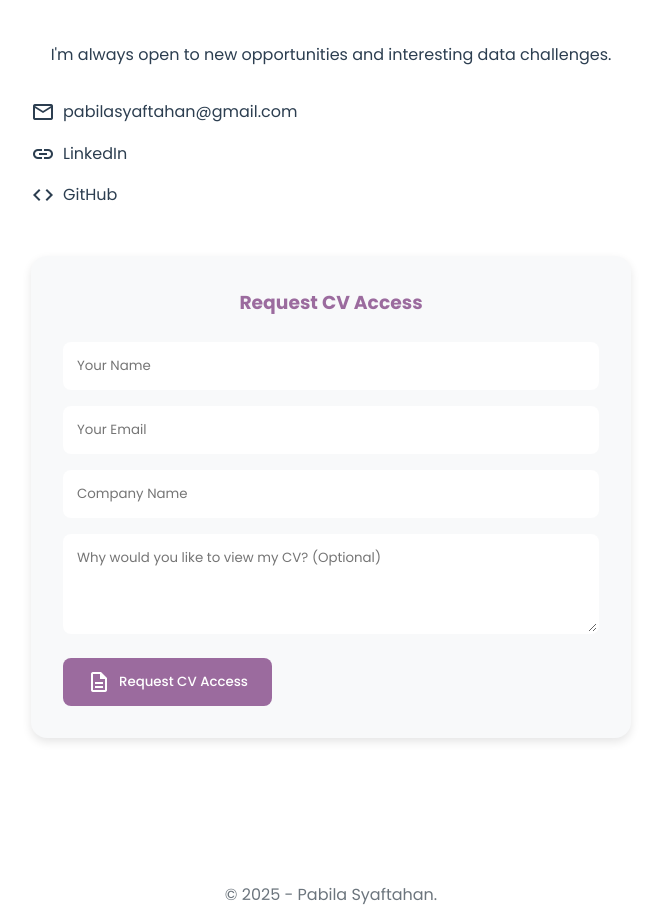
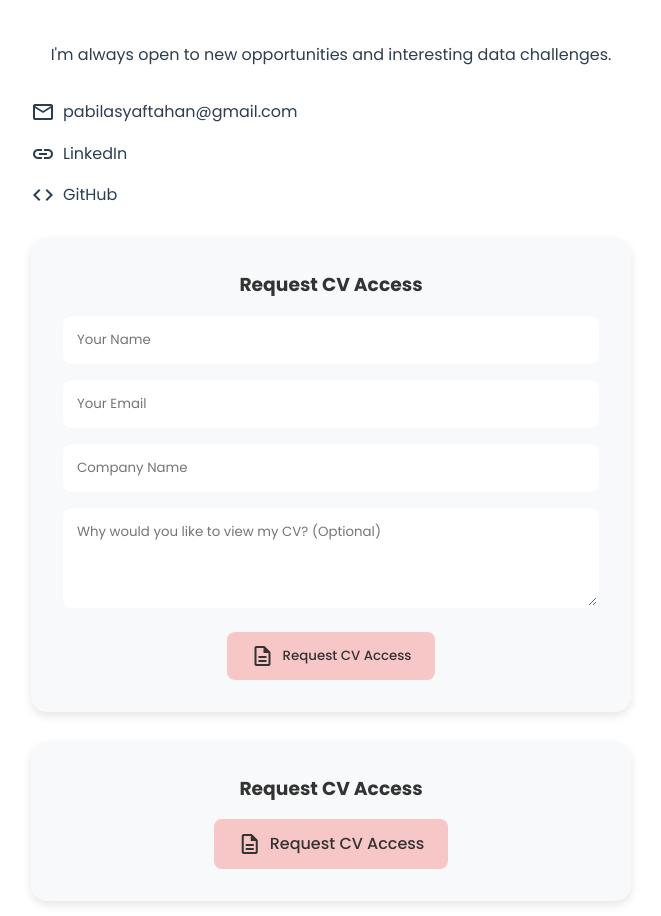
Before and after one commit to pabilasyaftahan/web-portofolio, a plain HTML site: page index.html in a window 1280 px wide. Shown: the part 3264-4180 px from the top of the page, without its empty margins (309-970 px from the left). Drawn offline with nearby package versions, Linux system fonts and the light colour scheme.

Commit message:
Update index.html

```diff
--- a/index.html
+++ b/index.html
@@ -268,6 +268,58 @@
                         </button>
                     </form>
                 </div>
+
+                <div class="cv-access-form">
+  <h3>Request CV Access</h3>
+  <a href="https://forms.gle/nFZaT9sbK2ve1Xb7A" target="_blank" class="submit-btn">
+    <span class="material-symbols-outlined">description</span>
+    Request CV Access
+  </a>
+</div>
+
+<style>
+/* Tombol CV */
+.submit-btn {
+    display: inline-flex;           /* Membuat tombol fleksibel */
+    align-items: center;            /* Vertikal center untuk icon dan teks */
+    justify-content: center;        /* Horizontal center */
+    text-align: center;             /* Teks center */
+    padding: 12px 24px;
+    background-color: #f7c6c7;     /* Warna pastel */
+    color: #333;
+    border-radius: 8px;
+    text-decoration: none;
+    font-weight: 500;
+    font-family: 'Poppins', sans-serif;
+    gap: 8px;                       /* Jarak antara icon dan teks */
+    transition: background-color 0.3s, transform 0.2s;
+}
+
+/* Icon material symbols */
+.submit-btn span.material-symbols-outlined {
+    vertical-align: middle;
+}
+
+/* Hover effect */
+.submit-btn:hover {
+    background-color: #f3a6a7;
+    transform: translateY(-2px);
+}
+
+/* Center container */
+.cv-access-form {
+    text-align: center; /* Center semua isi container */
+    margin: 30px 0;
+}
+
+.cv-access-form h3 {
+    font-family: 'Poppins', sans-serif;
+    margin-bottom: 16px;
+    color: #333;
+}
+</style>
+
+
             </div>
         </section>
     </main>
@@ -279,4 +331,5 @@
     <script src="script.js"></script>
 </body>
 
+
 </html>
```
